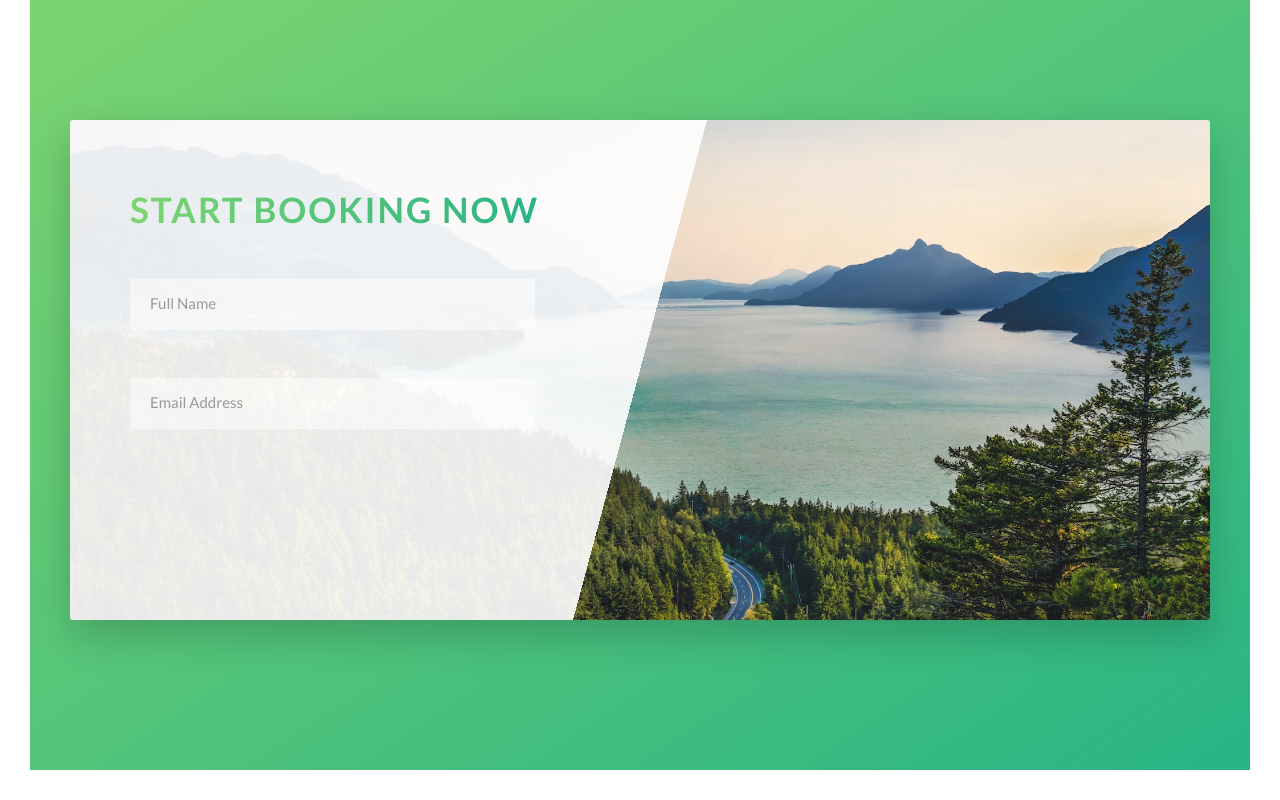
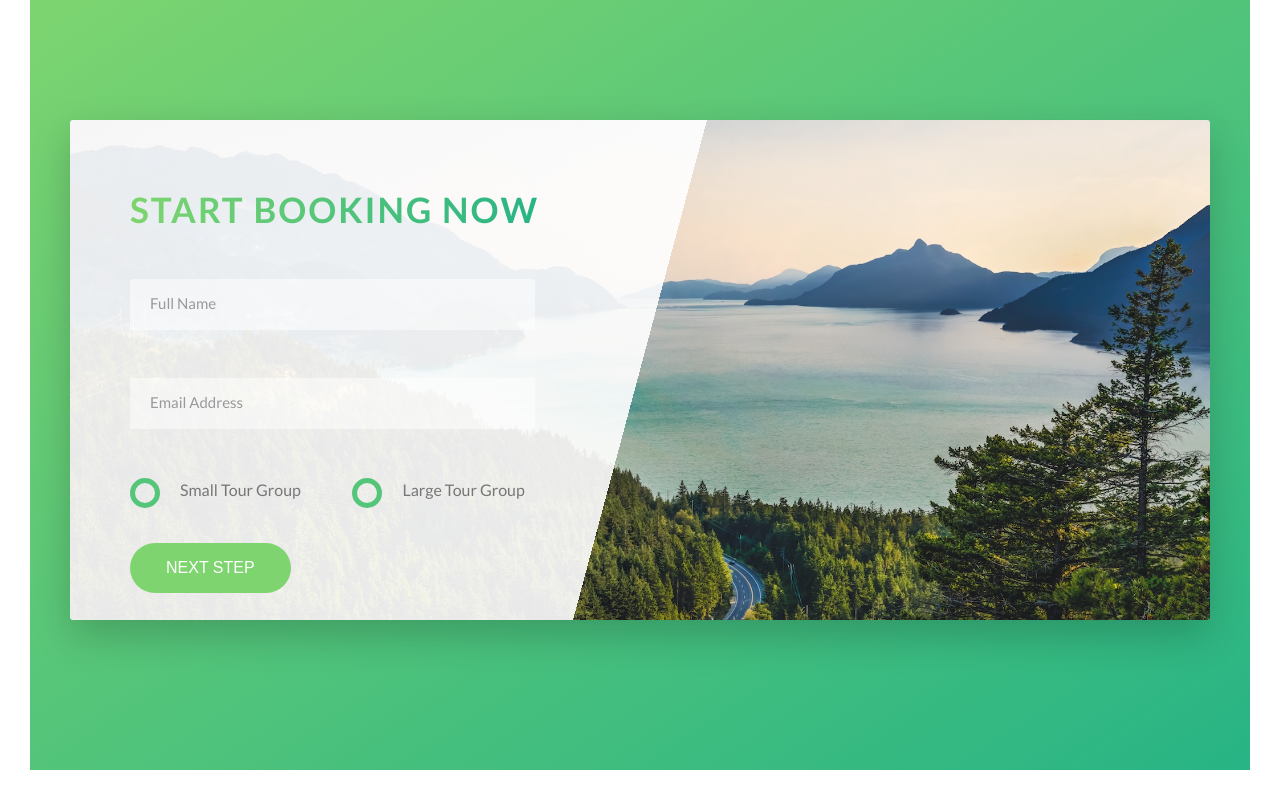
Before and after one commit to FelixYun86/CSSTraining-Natour, a website: page index.html in a window 1280 px wide. Shown: the part 4502-5302 px from the top of the page. Drawn offline with Linux system fonts and the light colour scheme.

Commit message:
Complete Form

```diff
--- a/index.html
+++ b/index.html
@@ -319,6 +319,37 @@
                   />
                   <label for="email" class="form__label">Email Address</label>
                 </div>
+
+                <div class="form__group u-margin-bottom-m">
+                  <div class="form__radio-group">
+                    <input
+                      type="radio"
+                      class="form__radio-input"
+                      id="small"
+                      name="size"
+                    />
+                    <label for="small" class="form__radio-label">
+                      <span class="form__radio-button"></span>
+                      Small Tour Group</label
+                    >
+                  </div>
+
+                  <div class="form__radio-group">
+                    <input
+                      type="radio"
+                      class="form__radio-input"
+                      id="large"
+                      name="size"
+                    />
+                    <label for="large" class="form__radio-label">
+                      <span class="form__radio-button"></span>
+                      Large Tour Group</label
+                    >
+                  </div>
+                </div>
+                <div class="form__group">
+                  <button class="btn btn--green">Next Step</button>
+                </div>
               </form>
             </div>
           </div>
--- a/sass/base/_utilities.scss
+++ b/sass/base/_utilities.scss
@@ -1,19 +1,19 @@
 .u-center-text {
-  text-align: center;
+  text-align: center !important;
 }
 
 .u-margin-bottom-s {
-  margin-bottom: 1.5rem;
+  margin-bottom: 1.5rem !important;
 }
 
 .u-margin-bottom-m {
-  margin-bottom: 4rem;
+  margin-bottom: 4rem !important;
 }
 
 .u-margin-bottom-l {
-  margin-bottom: 8rem;
+  margin-bottom: 8rem !important;
 }
 
 .u-margin-top-l {
-  margin-top: 8rem;
+  margin-top: 8rem !important;
 }
--- a/sass/components/_button.scss
+++ b/sass/components/_button.scss
@@ -1,4 +1,5 @@
 .btn {
+  &,
   &:link,
   &:visited {
     display: inline-block;
@@ -9,6 +10,9 @@
     transition: all 0.2s;
     position: relative;
     font-size: 1.6rem;
+
+    border: none;
+    cursor: pointer;
   }
 
   &--animated {
@@ -26,7 +30,8 @@
     }
   }
 
-  &:active {
+  &:active,
+  &:focus {
     transform: translateY(-0.1rem);
     box-shadow: 0 0.5rem 1rem rgba($color-black, 0.2);
   }
--- a/sass/components/_form.scss
+++ b/sass/components/_form.scss
@@ -10,6 +10,8 @@
     border-bottom: 3px solid transparent;
     width: 90%;
     display: block;
+    transition: all 0.3s;
+
     &::-webkit-input-placeholder {
       color: $color-grey-dark-2;
     }
@@ -43,4 +45,50 @@
     visibility: hidden;
     transform: translateY(-4rem);
   }
+
+  &__radio-group {
+    width: 49%;
+    display: inline-block;
+  }
+
+  &__radio-label {
+    font-size: $default-font-size;
+    cursor: pointer;
+    position: relative;
+    padding-left: 5rem;
+  }
+
+  &__radio-button {
+    height: 3rem;
+    width: 3rem;
+    border: 5px solid $color-primary;
+    border-radius: 50%;
+    display: inline-block;
+    position: absolute;
+
+    left: 0;
+    top: -0.2rem;
+
+    &::after {
+      content: "";
+      height: 1.3rem;
+      width: 1.3rem;
+      border-radius: 50%;
+      position: absolute;
+      top: 50%;
+      left: 50%;
+      transform: translate(-50%, -50%);
+      background-color: $color-primary;
+      opacity: 0;
+      transition: all 0.2s;
+    }
+  }
+
+  &__radio-input:checked ~ &__radio-label &__radio-button::after {
+    opacity: 1;
+  }
+
+  &__radio-input {
+    display: none;
+  }
 }
```
Also changed, not shown: css/style.css.
